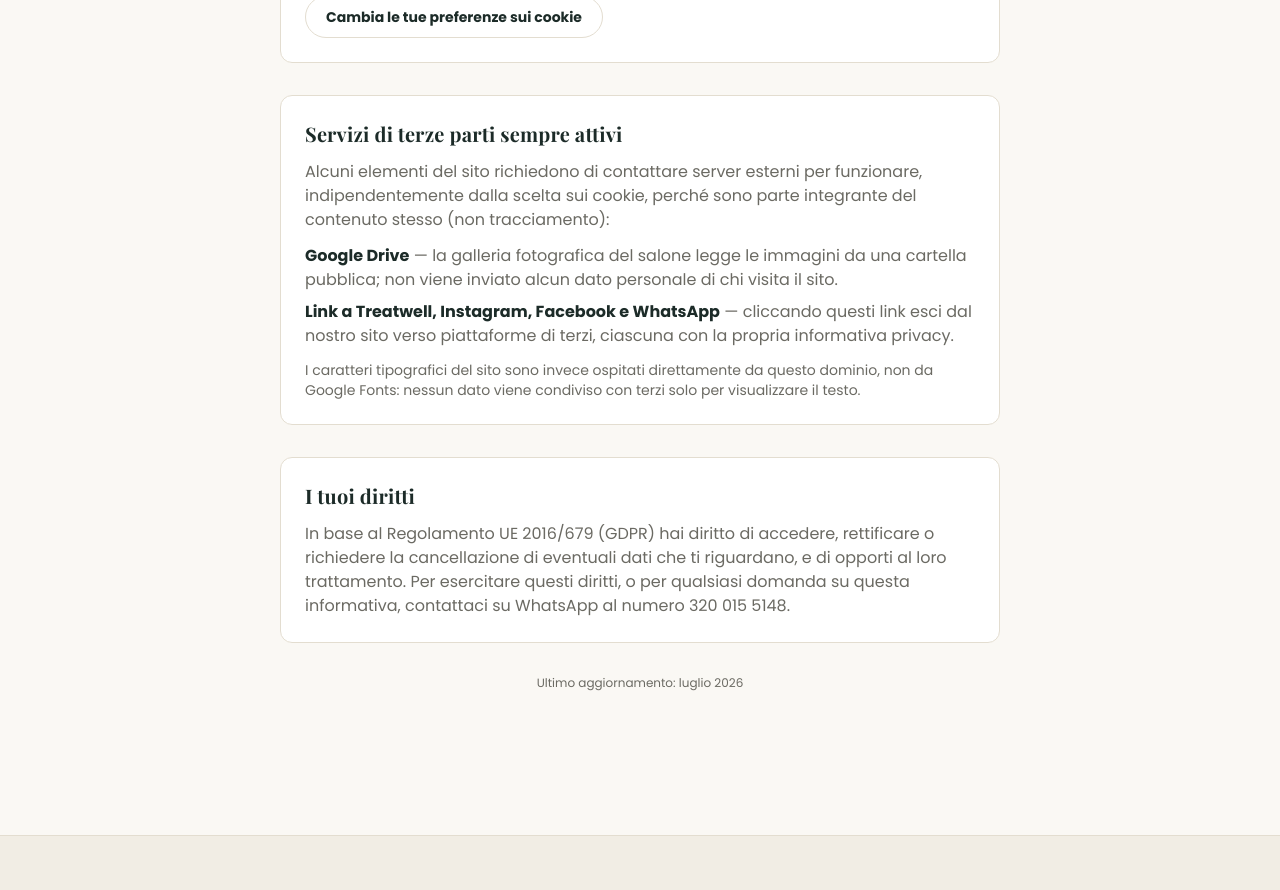
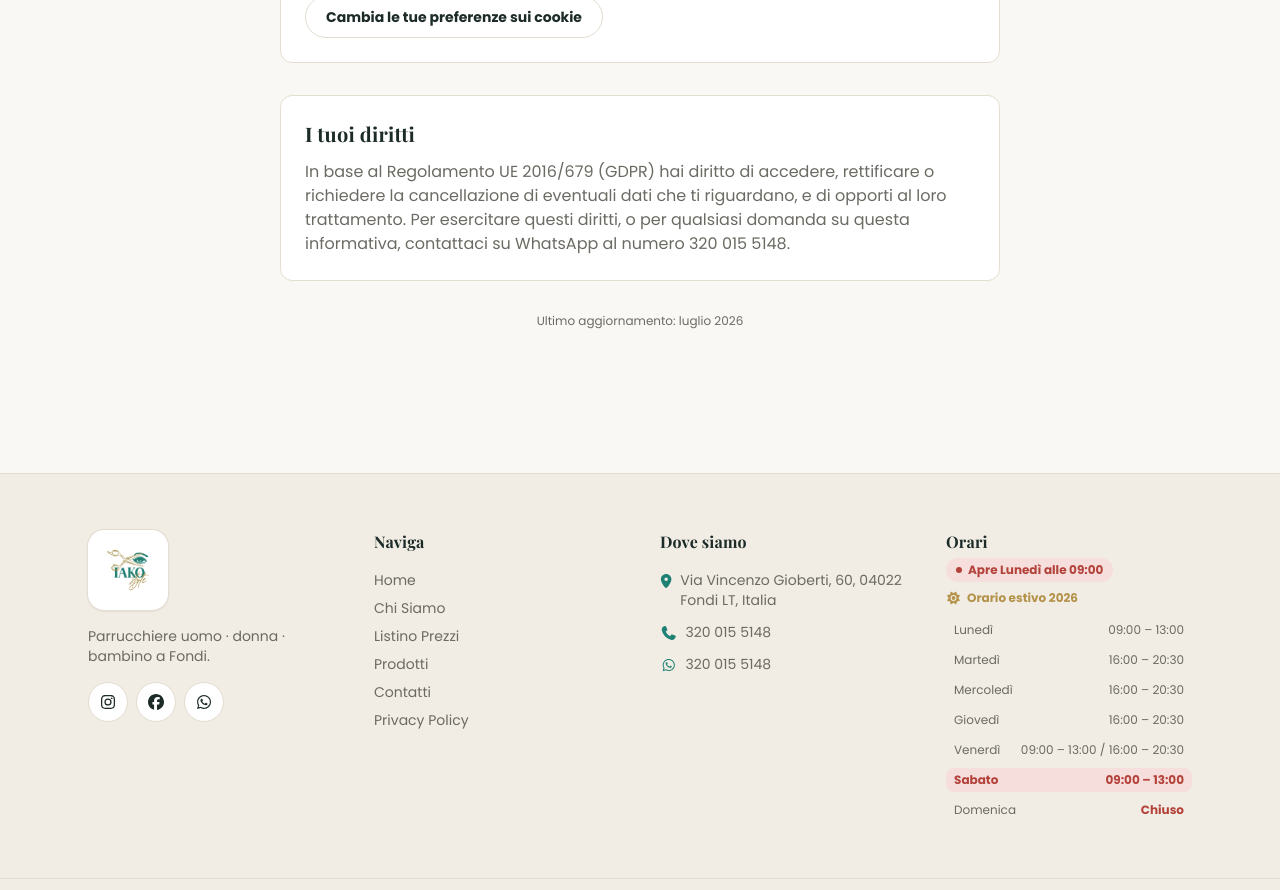
Before and after one commit to IakoStyle/IakoStyle, a Vue app: page /privacy in a window 1280 px wide. Shown: the part 1200-2090 px from the top of the page. Built offline with nearby package versions, Linux system fonts and the light colour scheme.

Commit message:
Privacy Policy: rimossa la sezione 'Servizi di terze parti sempre attivi'

```diff
--- a/src/views/PrivacyView.vue
+++ b/src/views/PrivacyView.vue
@@ -84,32 +84,6 @@ const { reset } = useCookieConsent()
     </div>
 
     <div class="rounded-xl border border-border bg-surface p-6">
-      <h2 class="font-display text-xl font-bold text-foreground">Servizi di terze parti sempre attivi</h2>
-      <p class="mt-3 text-muted">
-        Alcuni elementi del sito richiedono di contattare server esterni per
-        funzionare, indipendentemente dalla scelta sui cookie, perché sono parte
-        integrante del contenuto stesso (non tracciamento):
-      </p>
-      <ul class="mt-3 space-y-2 text-muted">
-        <li>
-          <strong class="text-foreground">Google Drive</strong> — la galleria fotografica del salone legge
-          le immagini da una cartella pubblica; non viene inviato alcun dato personale
-          di chi visita il sito.
-        </li>
-        <li>
-          <strong class="text-foreground">Link a Treatwell, Instagram, Facebook e WhatsApp</strong> — cliccando
-          questi link esci dal nostro sito verso piattaforme di terzi, ciascuna con la
-          propria informativa privacy.
-        </li>
-      </ul>
-      <p class="mt-3 text-sm text-muted">
-        I caratteri tipografici del sito sono invece ospitati direttamente da questo
-        dominio, non da Google Fonts: nessun dato viene condiviso con terzi solo per
-        visualizzare il testo.
-      </p>
-    </div>
-
-    <div class="rounded-xl border border-border bg-surface p-6">
       <h2 class="font-display text-xl font-bold text-foreground">I tuoi diritti</h2>
       <p class="mt-3 text-muted">
         In base al Regolamento UE 2016/679 (GDPR) hai diritto di accedere, rettificare
```
